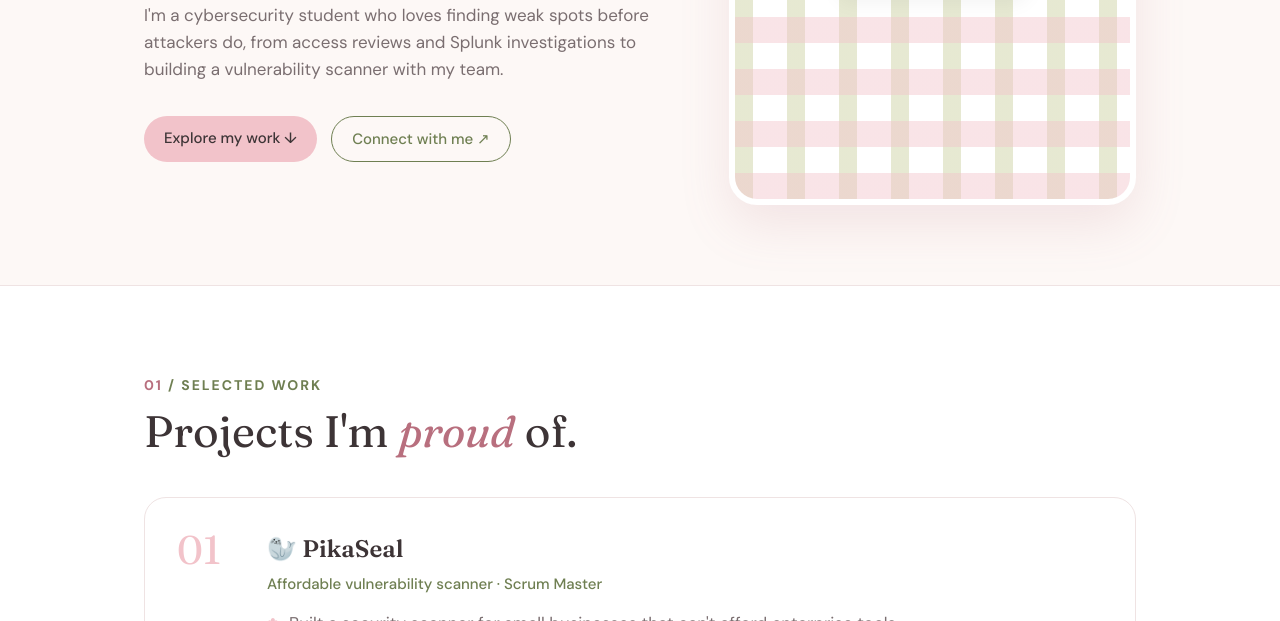
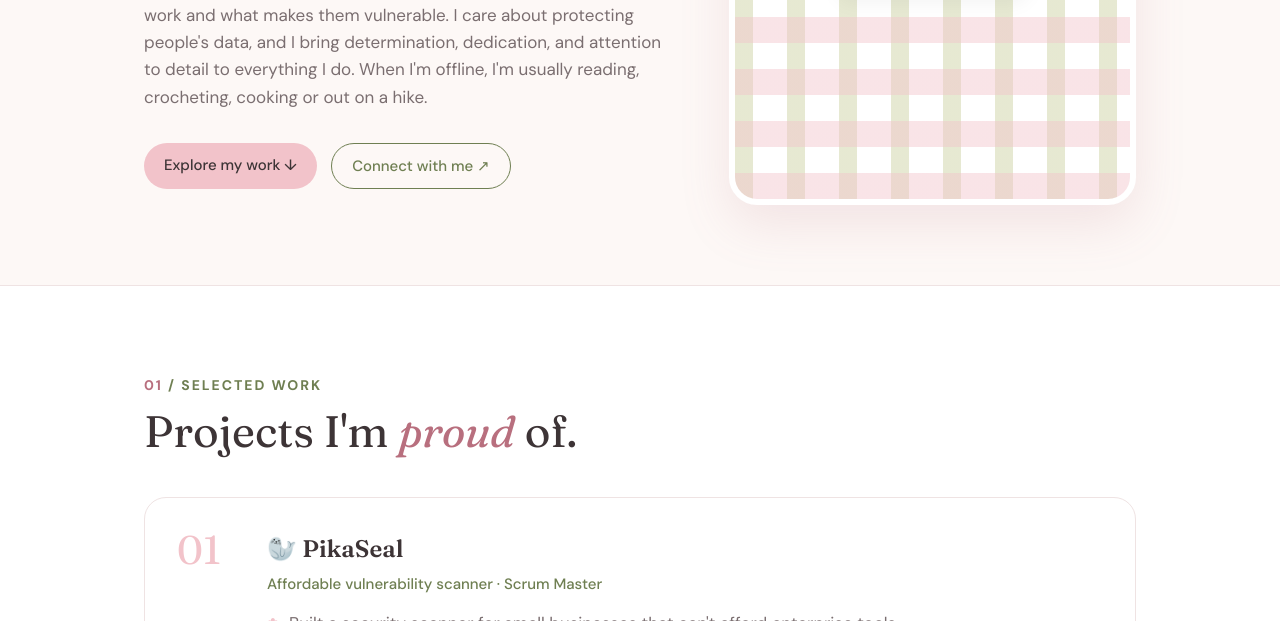
Before and after one commit to zubiedastack/zubiedastack.github.io, a plain HTML site: page index.html in a window 1280 px wide. Shown: the part 479-1100 px from the top of the page. Drawn offline with Linux system fonts and the light colour scheme.

Commit message:
Revise intro paragraph for clarity and detail
Updated the intro paragraph to provide a more detailed description of interests and activities.

```diff
--- a/index.html
+++ b/index.html
@@ -70,7 +70,7 @@
   .hello { font-size: 15px; letter-spacing: .12em; text-transform: uppercase; color: var(--sage-deep); font-weight: 700; margin-bottom: 16px; }
   h1 { font-family: "Fraunces", serif; font-weight: 400; font-size: clamp(40px, 6vw, 62px); line-height: 1.08; margin-bottom: 22px; }
   h1 em { color: var(--rose); }
-  .intro { color: var(--muted); max-width: 520px; margin-bottom: 32px; }
+  .intro { color: var(--muted); max-width: 560px; margin-bottom: 32px; }
   .cta { display: flex; gap: 14px; flex-wrap: wrap; }
   .hero-card {
     aspect-ratio: 4 / 5; border-radius: 28px; position: relative; overflow: hidden;
@@ -186,7 +186,7 @@
     <div>
       <p class="hello">Hi, I'm Zubieda 🪷</p>
       <h1>I help keep systems <em>safe</em>, one control at a time.</h1>
-      <p class="intro">I'm a cybersecurity student who loves finding weak spots before attackers do, from access reviews and Splunk investigations to building a vulnerability scanner with my team.</p>
+      <p class="intro">I'm a cybersecurity student who loves understanding how systems work and what makes them vulnerable. I care about protecting people's data, and I bring determination, dedication, and attention to detail to everything I do. When I'm offline, I'm usually reading, crocheting, cooking or out on a hike.</p>
       <div class="cta">
         <a href="#work" class="btn btn-pink">Explore my work ↓</a>
         <a href="#contact" class="btn btn-outline">Connect with me ↗</a>
```
